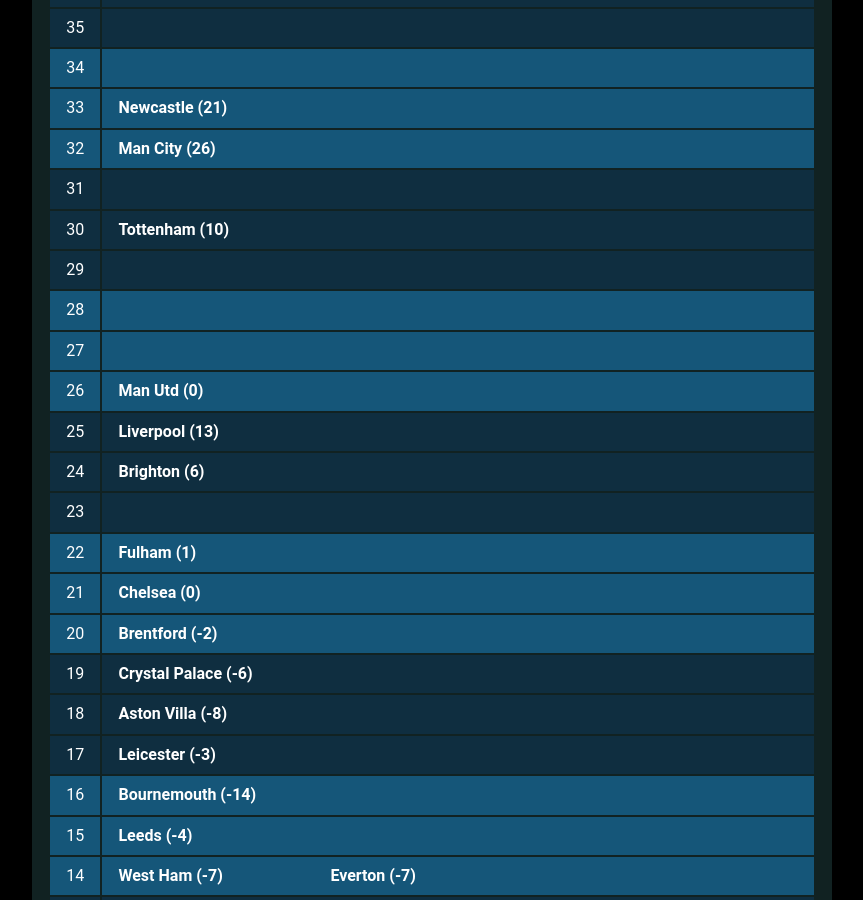
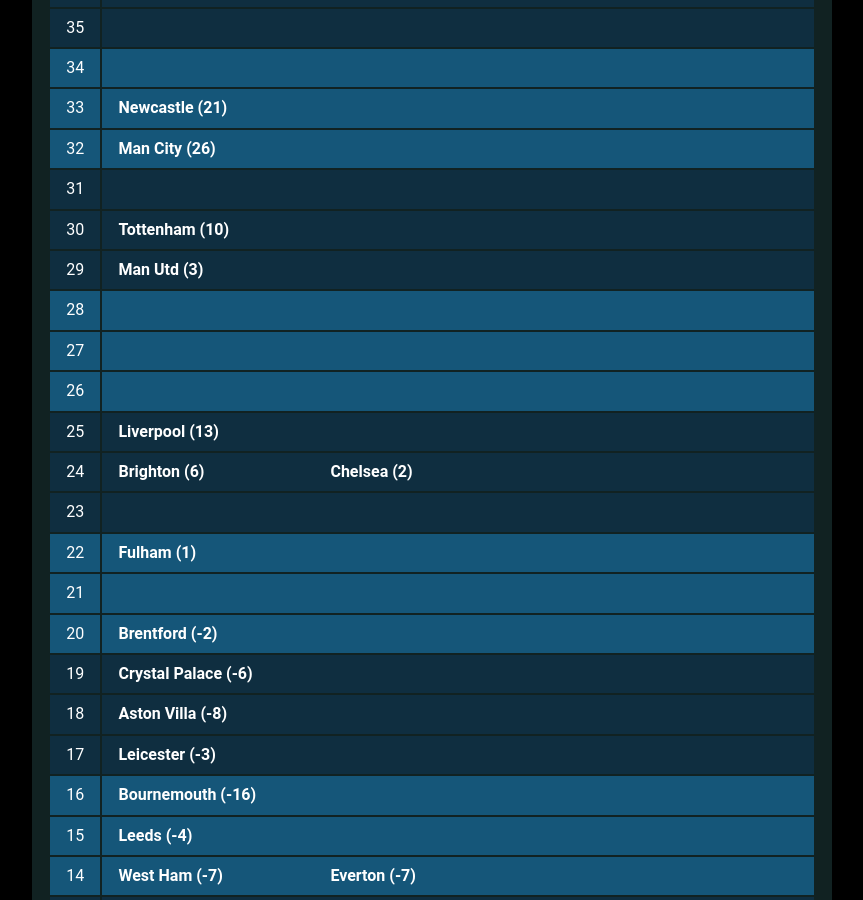
Before and after one commit to muru/muru.github.io, a Jekyll site: the page built from resources.md, in a window 1280 px wide and 900 px high, scrolled down 1679 px. Shown: the whole window, without its empty margins (208-1071 px from the left). Built offline with Jekyll 4.4.1, drawn with Linux system fonts in a browser that asks for light colours; some web fonts are replaced; some of the changed text lies outside the part shown.

Commit message:
updated cann-table: Thu 29 Dec 00:02:32 JST 2022

```diff
--- a/cann-table.html
+++ b/cann-table.html
@@ -62,6 +62,7 @@
 	<tr class="cann-row-2">
 		<td class="cann-point"> 29 </td>
 		<td class="cann-clubs">
+			<span class="club-name"> Man Utd (3) </span>
 		</td>
  	</tr>
 	<tr class="cann-row-1">
@@ -77,7 +78,6 @@
 	<tr class="cann-row-1">
 		<td class="cann-point"> 26 </td>
 		<td class="cann-clubs">
-			<span class="club-name"> Man Utd (0) </span>
 		</td>
  	</tr>
 	<tr class="cann-row-2">
@@ -90,6 +90,7 @@
 		<td class="cann-point"> 24 </td>
 		<td class="cann-clubs">
 			<span class="club-name"> Brighton (6) </span>
+			<span class="club-name"> Chelsea (2) </span>
 		</td>
  	</tr>
 	<tr class="cann-row-2">
@@ -106,7 +107,6 @@
 	<tr class="cann-row-1">
 		<td class="cann-point"> 21 </td>
 		<td class="cann-clubs">
-			<span class="club-name"> Chelsea (0) </span>
 		</td>
  	</tr>
 	<tr class="cann-row-1">
@@ -136,7 +136,7 @@
 	<tr class="cann-row-1">
 		<td class="cann-point"> 16 </td>
 		<td class="cann-clubs">
-			<span class="club-name"> Bournemouth (-14) </span>
+			<span class="club-name"> Bournemouth (-16) </span>
 		</td>
  	</tr>
 	<tr class="cann-row-1">
@@ -156,7 +156,7 @@
 		<td class="cann-point"> 13 </td>
 		<td class="cann-clubs">
 			<span class="club-name"> Wolves (-15) </span>
-			<span class="club-name"> Nottm Forest (-19) </span>
+			<span class="club-name"> Nottm Forest (-22) </span>
 		</td>
  	</tr>
 	<tr class="cann-row-2">
```
Also changed, not shown: other parts of cann-table.html (+1 -1 lines).
